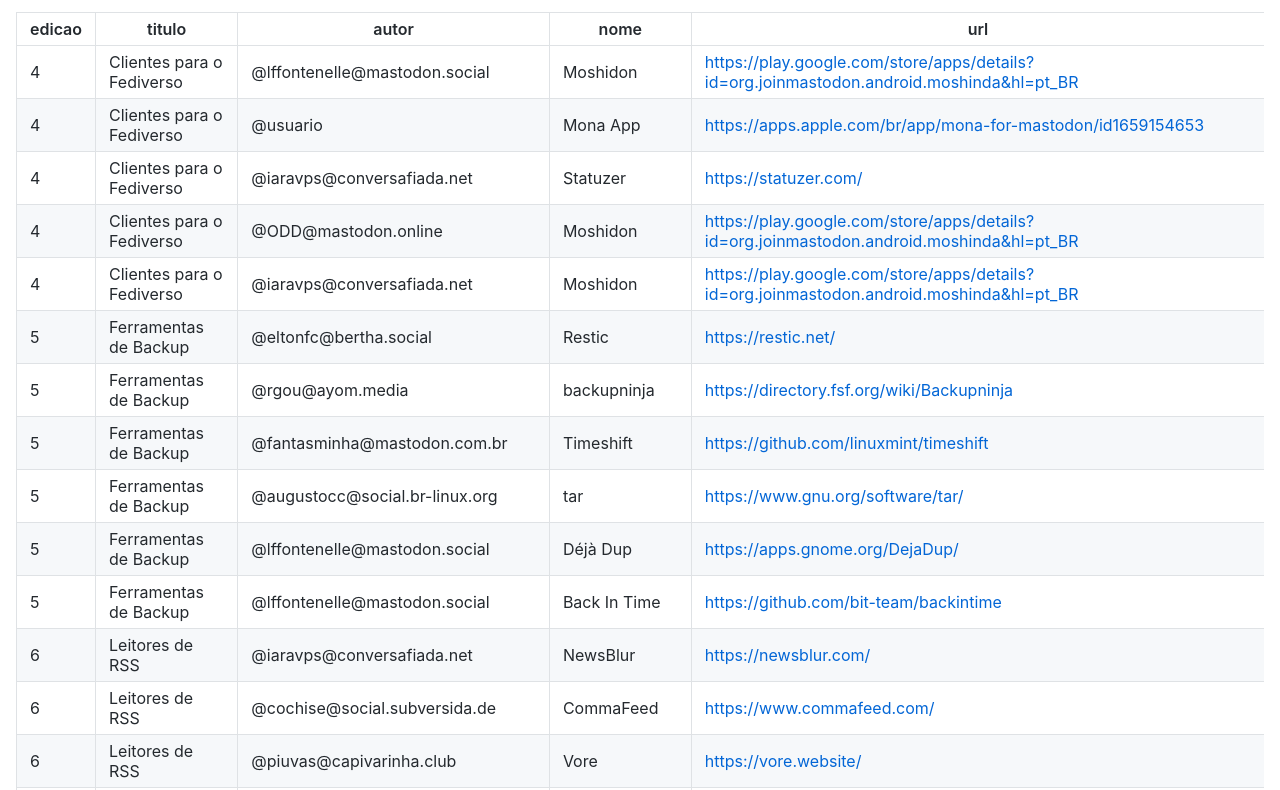
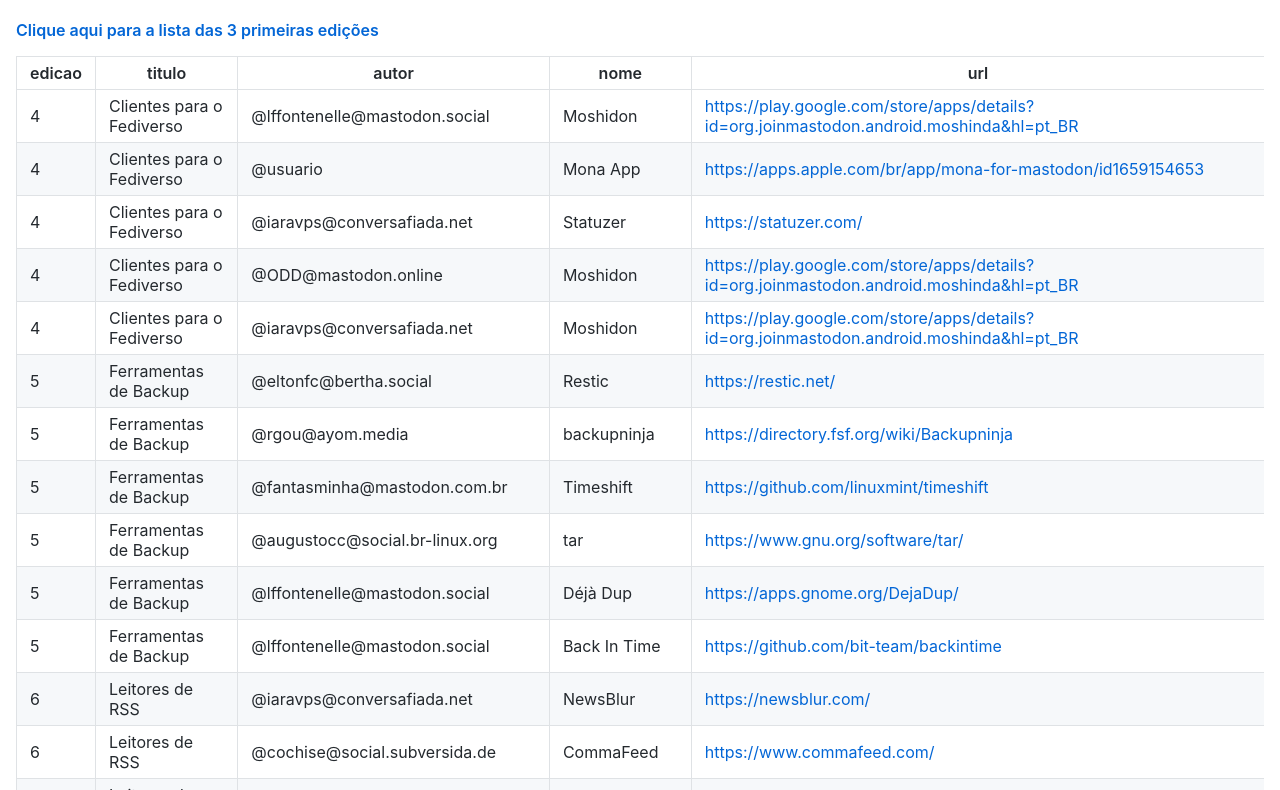
Before and after one commit to tersoftware/tersoftware.github.io, a plain HTML site: page index.html in a window 1280 px wide. Shown: the part 55-845 px from the top of the page. Drawn offline with Linux system fonts and the light colour scheme.

Commit message:
Update index.html

```diff
--- a/index.html
+++ b/index.html
@@ -6,6 +6,7 @@
     <div class="container-xl px-3 my-10 markdown-body">
 
 	       <h1><a href="https://tersoftware.github.io/">tersoftware</a></h1>
+	    <h4><a href="https://github.com/tercoftware/tercoftware/blob/main/README.md">Clique aqui para a lista das 3 primeiras edições</a></h4>
 
 <table>
 <thead>
```
